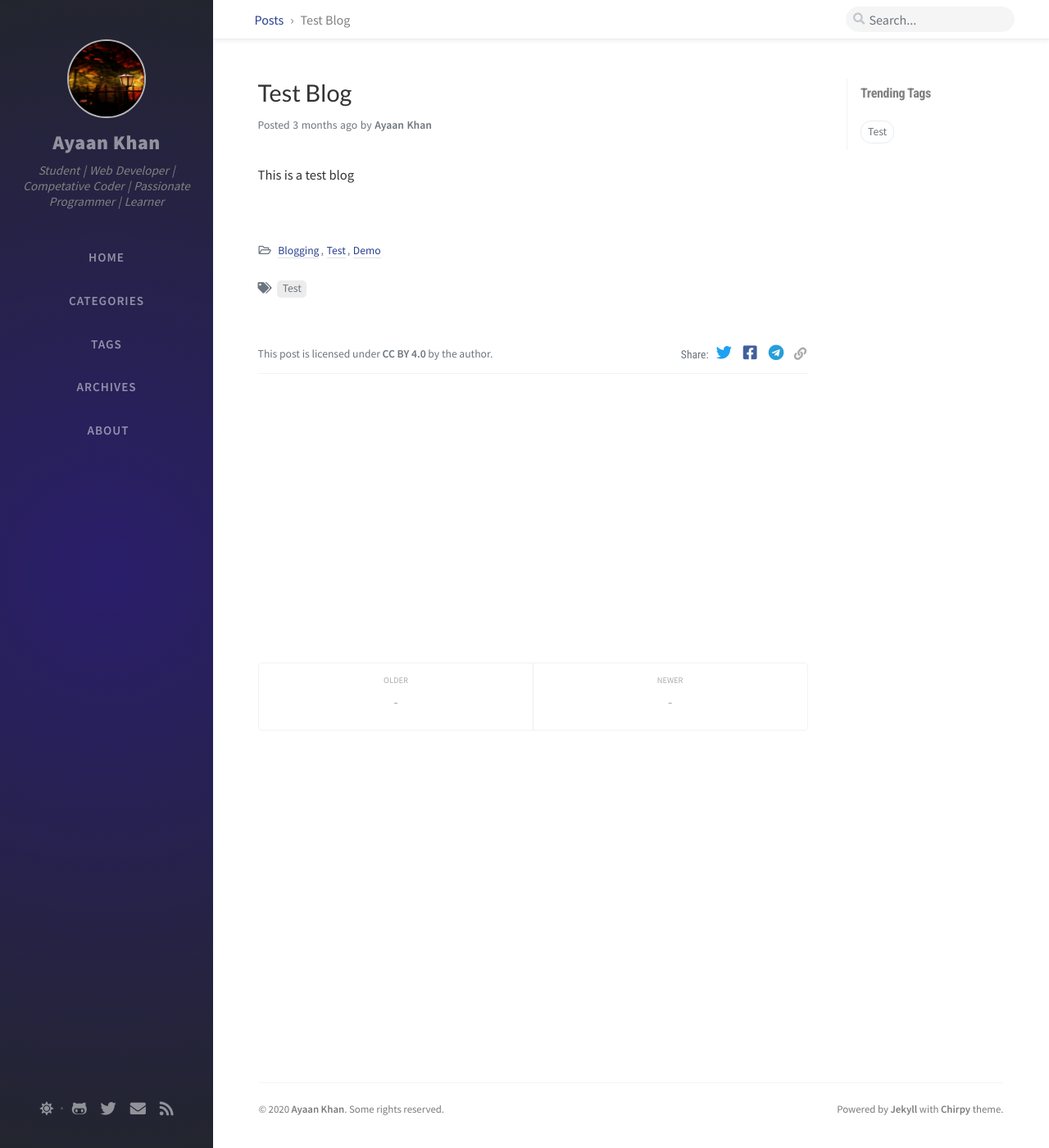
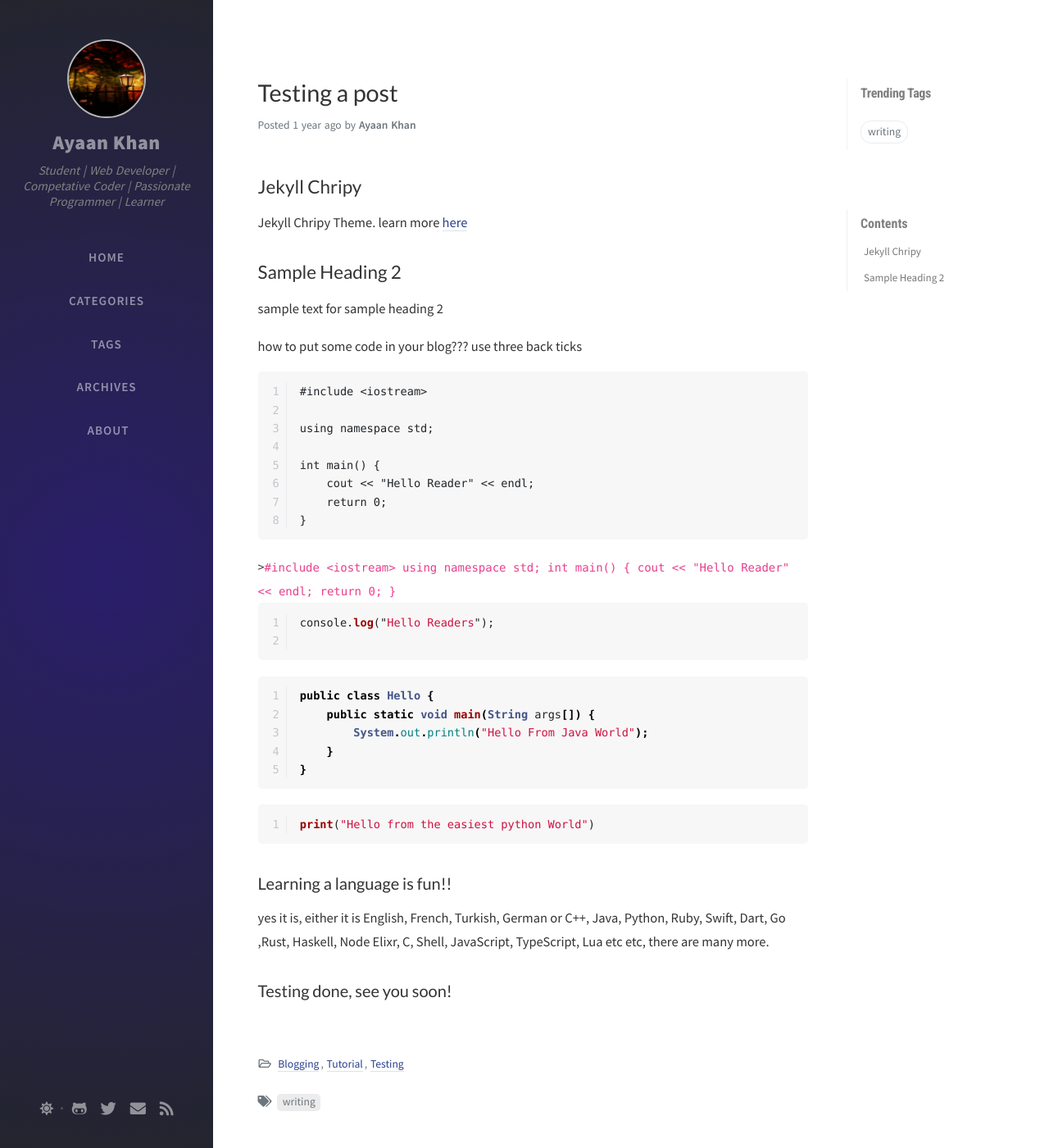
Before and after one commit to ayaankhan98/Experimental, a Jekyll site: the page built from _posts/2019-08-08-testblog.md, in a window 1280 px wide and 1400 px high. Shown: the whole window at 82% size. Built offline with Jekyll 4.4.1, drawn with Linux system fonts in a browser that asks for light colours; nearby versions of some CDN libraries; comment, search, counter and statistics services are not loaded.

Commit message:
test blog

````diff
--- a/_posts/2019-08-08-testblog.md
+++ b/_posts/2019-08-08-testblog.md
@@ -1,10 +1,63 @@
 ---
-title: Test Blog
+title: Testing a post
 author: Ayaan Khan
-date: 2020-06-21 11:33:00 +0800
-categories: [Blogging, Test, Demo]
-tags: [Test]
-math: true
+date: 2019-08-08 14:10:00 +0800
+categories: [Blogging, Tutorial, Testing]
+tags: [writing]
 ---
 
-This is a test blog
+## Jekyll Chripy
+
+Jekyll Chripy Theme. learn more [here](http://jekyllrb.com)
+
+## Sample Heading 2
+
+sample text for sample heading 2
+
+how to put some code in your blog??? use three back ticks
+
+```
+#include <iostream>
+
+using namespace std;
+
+int main() {
+    cout << "Hello Reader" << endl;
+    return 0;
+}
+```
+
+```C++
+#include <iostream>
+
+using namespace std;
+
+int main() {
+    cout << "Hello Reader" << endl;
+    return 0;
+}
+```
+
+```javascript
+console.log("Hello Readers");
+
+```
+
+```java
+public class Hello {
+    public static void main(String args[]) {
+        System.out.println("Hello From Java World");
+    }
+}
+```
+
+```python
+print("Hello from the easiest python World")
+```
+
+### Learning a language is fun!!
+
+yes it is, either it is English, French, Turkish, German or C++, Java, Python, Ruby, Swift, Dart, Go ,Rust, Haskell, Node
+Elixr, C, Shell, JavaScript, TypeScript, Lua etc etc, there are many more.
+
+### Testing done, see you soon!
````
